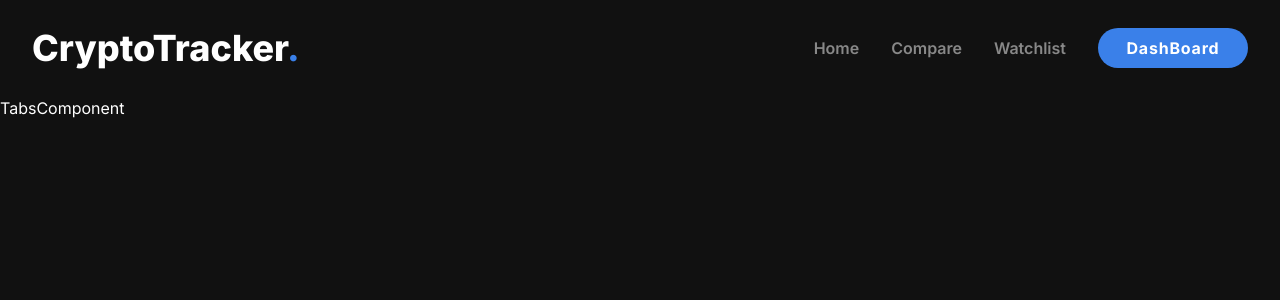
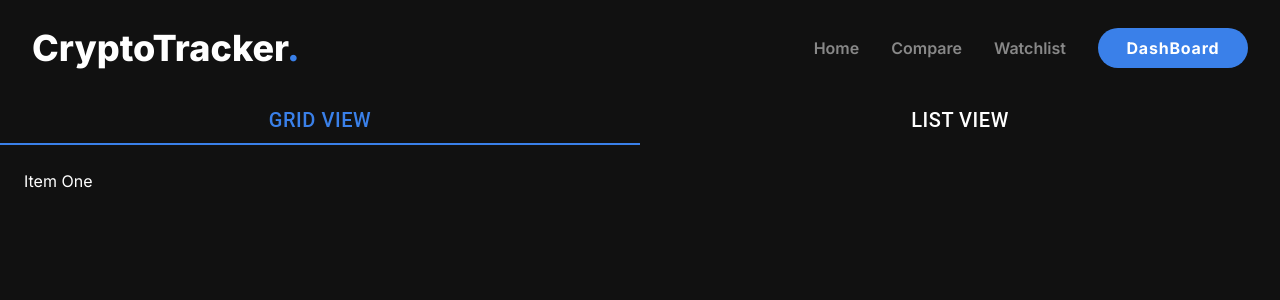
Before and after one commit to vinuman/Crypto-tracker, a React (Create React App) app: page /dashboard in a window 1280 px wide. Shown: the top 300 px of the page. Built offline with nearby package versions, Linux system fonts and the light colour scheme.

Commit message:
tabs component MUI

```diff
--- a/package.json
+++ b/package.json
@@ -6,6 +6,7 @@
     "@emotion/react": "^11.11.1",
     "@emotion/styled": "^11.11.0",
     "@mui/icons-material": "^5.14.16",
+    "@mui/lab": "^5.0.0-alpha.152",
     "@mui/material": "^5.14.16",
     "@tailwindcss/typography": "^0.5.10",
     "@testing-library/jest-dom": "^5.17.0",
--- a/src/components/TabsComponent.js
+++ b/src/components/TabsComponent.js
@@ -1,11 +1,49 @@
-import React from "react";
+import React, { useState } from "react";
 
-const TabsComponent = () => {
+import Tab from "@mui/material/Tab";
+import TabContext from "@mui/lab/TabContext";
+import TabList from "@mui/lab/TabList";
+import TabPanel from "@mui/lab/TabPanel";
+import { createTheme, ThemeProvider } from "@mui/material";
+
+export default function TabsComponent() {
+  const [value, setValue] = useState("1");
+
+  const handleChange = (event, newValue) => {
+    setValue(newValue);
+  };
+
+  const theme = createTheme({
+    palette: {
+      primary: {
+        main: "#3a80e9",
+      },
+    },
+  });
+
+  const style = {
+    color: "white",
+    fontSize: "20px",
+  };
+
   return (
-    <>
-      <div>TabsComponent</div>
-    </>
+    <ThemeProvider theme={theme}>
+      <div className=" bg-black">
+        <TabContext value={value}>
+          <div>
+            <TabList
+              variant="fullWidth"
+              onChange={handleChange}
+              aria-label="lab API tabs example"
+            >
+              <Tab label="Grid View" value="1" sx={style} />
+              <Tab label="List View" value="2" sx={style} />
+            </TabList>
+          </div>
+          <TabPanel value="1">Item One</TabPanel>
+          <TabPanel value="2">Item Two</TabPanel>
+        </TabContext>
+      </div>
+    </ThemeProvider>
   );
-};
-
-export default TabsComponent;
+}
```
Also changed, not shown: 1 other file (tests, documents, lock files or other folders).
